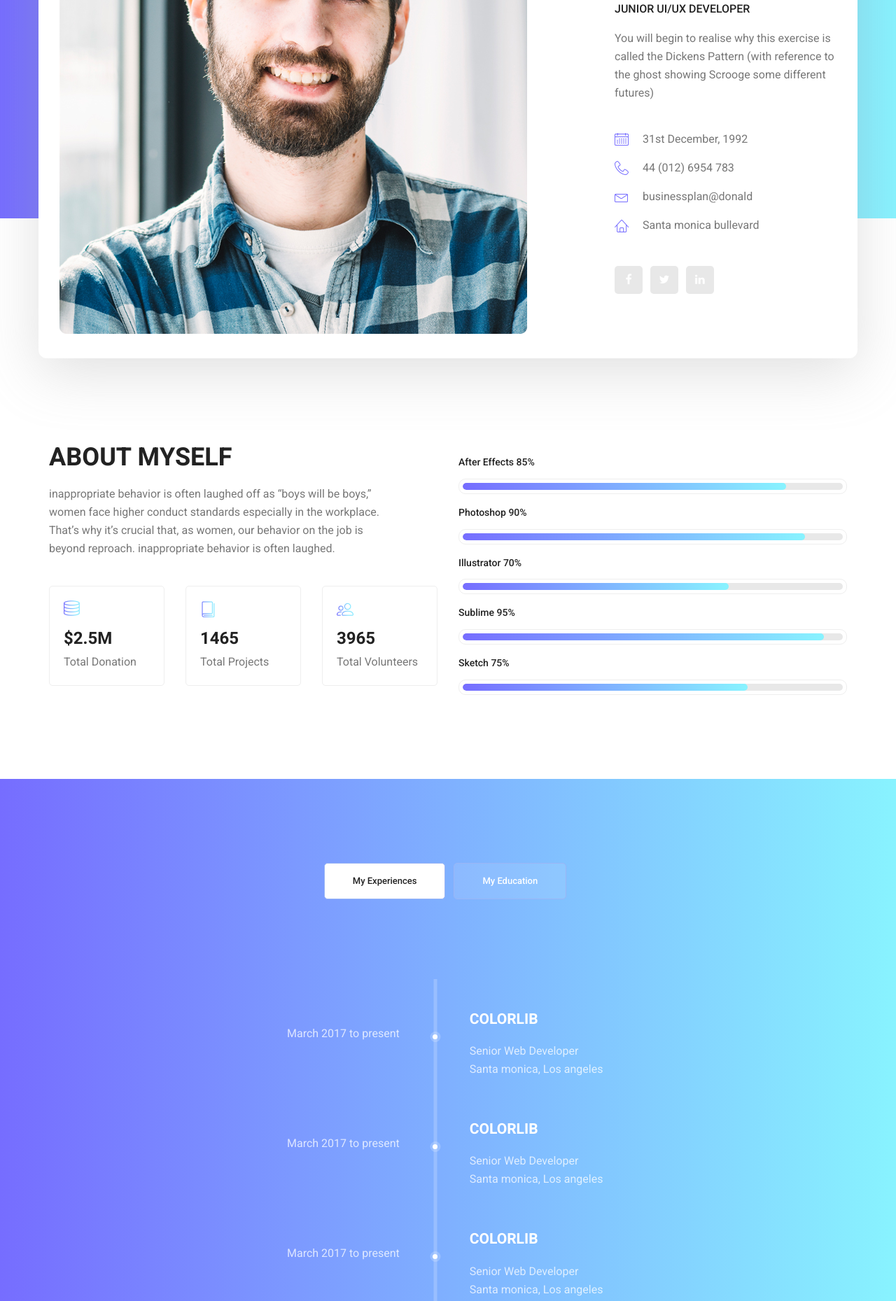
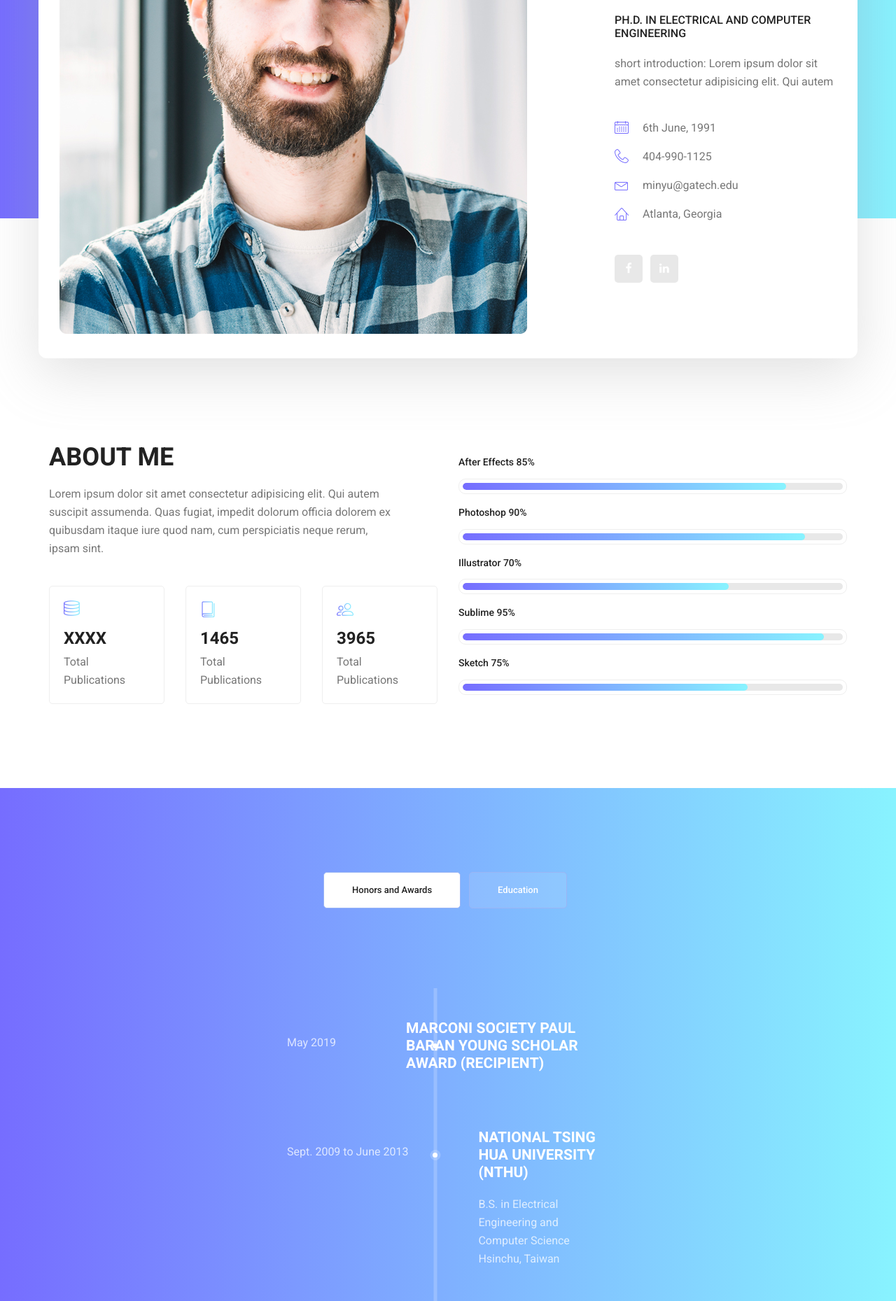
Before and after one commit to sandy8111112004/portfolioMH, a website: page index.html in a window 1280 px wide. Shown: the part 448-2307 px from the top of the page at 70% size. Drawn offline with Linux system fonts and the light colour scheme.

Commit message:
initial updadte

```diff
--- a/index.html
+++ b/index.html
@@ -1,5 +1,6 @@
 <!doctype html>
 <html lang="en">
+
 <head>
 	<!-- Required meta tags -->
 	<meta charset="utf-8">
@@ -19,7 +20,9 @@
 	<!-- main css -->
 	<link rel="stylesheet" href="css/style.css">
 	<link rel="stylesheet" href="css/responsive.css">
+	<link rel='stylesheet' href='css/customize.css'>
 </head>
+
 <body>
 
 	<!--================Header Menu Area =================-->
@@ -29,7 +32,9 @@
 				<div class="container box_1620">
 					<!-- Brand and toggle get grouped for better mobile display -->
 					<a class="navbar-brand logo_h" href="index.html"><img src="img/logo.png" alt=""></a>
-						<button class="navbar-toggler" type="button" data-toggle="collapse" data-target="#navbarSupportedContent" aria-controls="navbarSupportedContent" aria-expanded="false" aria-label="Toggle navigation">
+					<button class="navbar-toggler" type="button" data-toggle="collapse"
+						data-target="#navbarSupportedContent" aria-controls="navbarSupportedContent"
+						aria-expanded="false" aria-label="Toggle navigation">
 						<span class="icon-bar"></span>
 						<span class="icon-bar"></span>
 						<span class="icon-bar"></span>
@@ -41,17 +46,20 @@
 							<li class="nav-item"><a class="nav-link" href="about-us.html">About</a></li>
 							<li class="nav-item"><a class="nav-link" href="services.html">Services</a></li>
 							<li class="nav-item submenu dropdown">
-									<a href="#" class="nav-link dropdown-toggle" data-toggle="dropdown" role="button" aria-haspopup="true" aria-expanded="false">Pages</a>
+								<a href="#" class="nav-link dropdown-toggle" data-toggle="dropdown" role="button"
+									aria-haspopup="true" aria-expanded="false">Pages</a>
 								<ul class="dropdown-menu">
 									<li class="nav-item"><a class="nav-link" href="portfolio.html">Portfolio</a></li>
 									<li class="nav-item"><a class="nav-link" href="elements.html">Elements</a></li>
 								</ul>
 							</li>
 							<li class="nav-item submenu dropdown">
-									<a href="#" class="nav-link dropdown-toggle" data-toggle="dropdown" role="button" aria-haspopup="true" aria-expanded="false">Blog</a>
+								<a href="#" class="nav-link dropdown-toggle" data-toggle="dropdown" role="button"
+									aria-haspopup="true" aria-expanded="false">Blog</a>
 								<ul class="dropdown-menu">
 									<li class="nav-item"><a class="nav-link" href="blog.html">Blog</a></li>
-										<li class="nav-item"><a class="nav-link" href="single-blog.html">Blog Details</a></li>
+									<li class="nav-item"><a class="nav-link" href="single-blog.html">Blog Details</a>
+									</li>
 								</ul>
 							</li>
 							<li class="nav-item"><a class="nav-link" href="contact.html">Contact</a></li>
@@ -70,24 +78,26 @@
 				<div class="banner_content">
 					<div class="media">
 						<div class="d-flex">
-								<img src="img/personal.jpg" alt="">
+							<img src="img/personal.jpg" alt="Min-Yu Huang photo">
 						</div>
 						<div class="media-body">
 							<div class="personal_text">
-									<h6>Hello Everybody, i am</h6>
-									<h3>Donald McKinney</h3>
-									<h4>Junior UI/UX Developer</h4>
-									<p>You will begin to realise why this exercise is called the Dickens Pattern (with reference to the ghost showing Scrooge some different futures)</p>
+								<h6>Hello Everyone, I am</h6>
+								<h3>Min-Yu Huang</h3>
+								<h4>Ph.D. in Electrical and Computer Engineering</h4>
+								<p>short introduction: Lorem ipsum dolor sit amet consectetur adipisicing elit. Qui
+									autem</p>
 								<ul class="list basic_info">
-										<li><a href="#"><i class="lnr lnr-calendar-full"></i> 31st December, 1992</a></li>
-										<li><a href="#"><i class="lnr lnr-phone-handset"></i> 44 (012) 6954 783</a></li>
-										<li><a href="#"><i class="lnr lnr-envelope"></i> businessplan@donald</a></li>
-										<li><a href="#"><i class="lnr lnr-home"></i> Santa monica bullevard</a></li>
+									<li><a href="#"><i class="lnr lnr-calendar-full"></i> 6th June, 1991</a></li>
+									<li><a href="#"><i class="lnr lnr-phone-handset"></i> 404-990-1125</a></li>
+									<li><a href="#"><i class="lnr lnr-envelope"></i> minyu@gatech.edu</a></li>
+									<li><a href="#"><i class="lnr lnr-home"></i> Atlanta, Georgia</a></li>
 								</ul>
 								<ul class="list personal_social">
 									<li><a href="#"><i class="fa fa-facebook"></i></a></li>
-										<li><a href="#"><i class="fa fa-twitter"></i></a></li>
-										<li><a href="#"><i class="fa fa-linkedin"></i></a></li>
+									<!-- <li><a href="#"><i class="fa fa-twitter"></i></a></li> -->
+									<li><a href="https://www.linkedin.com/in/min-yu-huang/" target='_blank'><i
+												class="fa fa-linkedin"></i></a></li>
 								</ul>
 							</div>
 						</div>
@@ -104,28 +114,30 @@
 			<div class="row welcome_inner">
 				<div class="col-lg-6">
 					<div class="welcome_text">
-        					<h4>About Myself</h4>
-        					<p>inappropriate behavior is often laughed off as “boys will be boys,” women face higher conduct standards especially in the workplace. That’s why it’s crucial that, as women, our behavior on the job is beyond reproach. inappropriate behavior is often laughed.</p>
+						<h4>About Me</h4>
+						<p>Lorem ipsum dolor sit amet consectetur adipisicing elit. Qui autem suscipit assumenda. Quas
+							fugiat, impedit dolorum officia dolorem ex quibusdam itaque iure quod nam, cum perspiciatis
+							neque rerum, ipsam sint.</p>
 						<div class="row">
 							<div class="col-md-4">
 								<div class="wel_item">
 									<i class="lnr lnr-database"></i>
-        								<h4>$2.5M</h4>
-        								<p>Total Donation</p>
+									<h4>XXXX</h4>
+									<p>Total Publications</p>
 								</div>
 							</div>
 							<div class="col-md-4">
 								<div class="wel_item">
 									<i class="lnr lnr-book"></i>
 									<h4>1465</h4>
-        								<p>Total Projects</p>
+									<p>Total Publications</p>
 								</div>
 							</div>
 							<div class="col-md-4">
 								<div class="wel_item">
 									<i class="lnr lnr-users"></i>
 									<h4>3965</h4>
-        								<p>Total Volunteers</p>
+									<p>Total Publications</p>
 								</div>
 							</div>
 						</div>
@@ -138,7 +150,8 @@
 								<h4>After Effects <span class="counter">85</span>%</h4>
 								<div class="progress_br">
 									<div class="progress">
-											<div class="progress-bar" role="progressbar" aria-valuenow="85" aria-valuemin="0" aria-valuemax="100"></div>
+										<div class="progress-bar" role="progressbar" aria-valuenow="85"
+											aria-valuemin="0" aria-valuemax="100"></div>
 									</div>
 								</div>
 							</div>
@@ -146,7 +159,8 @@
 								<h4>Photoshop <span class="counter">90</span>%</h4>
 								<div class="progress_br">
 									<div class="progress">
-											<div class="progress-bar" role="progressbar" aria-valuenow="90" aria-valuemin="0" aria-valuemax="100"></div>
+										<div class="progress-bar" role="progressbar" aria-valuenow="90"
+											aria-valuemin="0" aria-valuemax="100"></div>
 									</div>
 								</div>
 							</div>
@@ -154,7 +168,8 @@
 								<h4>Illustrator <span class="counter">70</span>%</h4>
 								<div class="progress_br">
 									<div class="progress">
-											<div class="progress-bar" role="progressbar" aria-valuenow="70" aria-valuemin="0" aria-valuemax="100"></div>
+										<div class="progress-bar" role="progressbar" aria-valuenow="70"
+											aria-valuemin="0" aria-valuemax="100"></div>
 									</div>
 								</div>
 							</div>
@@ -162,7 +177,8 @@
 								<h4>Sublime <span class="counter">95</span>%</h4>
 								<div class="progress_br">
 									<div class="progress">
-											<div class="progress-bar" role="progressbar" aria-valuenow="95" aria-valuemin="0" aria-valuemax="100"></div>
+										<div class="progress-bar" role="progressbar" aria-valuenow="95"
+											aria-valuemin="0" aria-valuemax="100"></div>
 									</div>
 								</div>
 							</div>
@@ -170,7 +186,8 @@
 								<h4>Sketch <span class="counter">75</span>%</h4>
 								<div class="progress_br">
 									<div class="progress">
-											<div class="progress-bar" role="progressbar" aria-valuenow="75" aria-valuemin="0" aria-valuemax="100"></div>
+										<div class="progress-bar" role="progressbar" aria-valuenow="75"
+											aria-valuemin="0" aria-valuemax="100"></div>
 									</div>
 								</div>
 							</div>
@@ -188,10 +205,12 @@
 			<div class="tabs_inner">
 				<ul class="nav nav-tabs" id="myTab" role="tablist">
 					<li class="nav-item">
-							<a class="nav-link active" id="home-tab" data-toggle="tab" href="#home" role="tab" aria-controls="home" aria-selected="true">My Experiences</a>
+						<a class="nav-link active" id="home-tab" data-toggle="tab" href="#home" role="tab"
+							aria-controls="home" aria-selected="true">Honors and Awards</a>
 					</li>
 					<li class="nav-item">
-							<a class="nav-link" id="profile-tab" data-toggle="tab" href="#profile" role="tab" aria-controls="profile" aria-selected="false">My Education</a>
+						<a class="nav-link" id="profile-tab" data-toggle="tab" href="#profile" role="tab"
+							aria-controls="profile" aria-selected="false">Education</a>
 					</li>
 				</ul>
 				<div class="tab-content" id="myTabContent">
@@ -201,11 +220,11 @@
 								<span></span>
 								<div class="media">
 									<div class="d-flex">
-											<p>March 2017 to present</p>
+										<p>May 2019</p>
 									</div>
 									<div class="media-body">
-											<h4>Colorlib</h4>
-											<p>Senior Web Developer <br />Santa monica, Los angeles</p>
+										<h4>Marconi Society Paul Baran Young Scholar Award (recipient)</h4>
+										<!-- <p>Ph.D. in Electrical and Computer Engineering<br />Atlanta, GA, USA</p> -->
 									</div>
 								</div>
 							</li>
@@ -213,11 +232,11 @@
 								<span></span>
 								<div class="media">
 									<div class="d-flex">
-											<p>March 2017 to present</p>
+										<p>Sept. 2009 to June 2013</p>
 									</div>
 									<div class="media-body">
-											<h4>Colorlib</h4>
-											<p>Senior Web Developer <br />Santa monica, Los angeles</p>
+										<h4>National Tsing Hua University (NTHU)</h4>
+										<p>B.S. in Electrical Engineering and Computer Science<br />Hsinchu, Taiwan</p>
 									</div>
 								</div>
 							</li>
@@ -241,11 +260,11 @@
 								<span></span>
 								<div class="media">
 									<div class="d-flex">
-											<p>March 2017 to present</p>
+										<p>Aug. 2014 to present</p>
 									</div>
 									<div class="media-body">
-											<h4>Colorlib</h4>
-											<p>Senior Web Developer <br />Santa monica, Los angeles</p>
+										<h4>Georgia Institue of Technology</h4>
+										<p>Ph.D. in Electrical and Computer Engineering<br />Atlanta, GA, USA</p>
 									</div>
 								</div>
 							</li>
@@ -253,26 +272,15 @@
 								<span></span>
 								<div class="media">
 									<div class="d-flex">
-											<p>March 2017 to present</p>
+										<p>Sept. 2009 to June 2013</p>
 									</div>
 									<div class="media-body">
-											<h4>Colorlib</h4>
-											<p>Senior Web Developer <br />Santa monica, Los angeles</p>
+										<h4>National Tsing Hua University (NTHU)</h4>
+										<p>B.S. in Electrical Engineering and Computer Science<br />Hsinchu, Taiwan</p>
 									</div>
 								</div>
 							</li>
-								<li>
-								<span></span>
-									<div class="media">
-										<div class="d-flex">
-											<p>March 2017 to present</p>
-										</div>
-										<div class="media-body">
-											<h4>Colorlib</h4>
-											<p>Senior Web Developer <br />Santa monica, Los angeles</p>
-										</div>
-									</div>
-								</li>
+
 						</ul>
 					</div>
 				</div>
@@ -285,29 +293,29 @@
 	<section class="feature_area p_120">
 		<div class="container">
 			<div class="main_title">
-        			<h2>offerings to my clients</h2>
-        			<p>If you are looking at blank cassettes on the web, you may be very confused at the difference in price. You may see some for as low as $.17 each.</p>
+				<h2>Research Interets</h2>
+				<p>Quick introduction to your research: Lorem ipsum dolor sit amet consectetur adipisicing elit. Ab non beatae debitis, neque in ex facilis expedita saepe tempora earum at molestias dignissimos numquam cumque repellendus ipsa quaerat voluptatibus! Porro.</p>
 			</div>
 			<div class="feature_inner row">
 				<div class="col-lg-4 col-md-6">
 					<div class="feature_item">
 						<i class="flaticon-city"></i>
-        					<h4>Architecture</h4>
-        					<p>If you are looking at blank cassettes on the web, you may be very confused at the difference in price. You may see some for as low as $17 each.</p>
+						<h4>topic 1</h4>
+						<p>Lorem ipsum, dolor sit amet consectetur adipisicing elit. Quaerat quo iure maxime facere velit cupiditate tenetur libero sed, temporibus quidem, harum ea amet culpa ipsum dignissimos quisquam adipisci cumque eos.</p>
 					</div>
 				</div>
 				<div class="col-lg-4 col-md-6">
 					<div class="feature_item">
 						<i class="flaticon-skyline"></i>
-        					<h4>Interior Design</h4>
-        					<p>If you are looking at blank cassettes on the web, you may be very confused at the difference in price. You may see some for as low as $17 each.</p>
+						<h4>topic 2</h4>
+						<p>Lorem ipsum dolor sit amet consectetur adipisicing elit. Quia commodi hic sit. Ab, fugit porro sequi nisi est neque, facilis explicabo impedit ullam cumque unde amet aliquam perferendis modi at.</p>
 					</div>
 				</div>
 				<div class="col-lg-4 col-md-6">
 					<div class="feature_item">
 						<i class="flaticon-sketch"></i>
-        					<h4>Concept Design</h4>
-        					<p>If you are looking at blank cassettes on the web, you may be very confused at the difference in price. You may see some for as low as $17 each.</p>
+						<h4>Topic 3</h4>
+						<p>Lorem ipsum dolor sit amet consectetur adipisicing elit. Ut neque ipsum velit atque ipsam asperiores, est porro perferendis cupiditate, vel, voluptatibus exercitationem doloribus modi. Impedit alias expedita perferendis numquam atque!</p>
 					</div>
 				</div>
 			</div>
@@ -319,8 +327,8 @@
 	<section class="home_gallery_area p_120">
 		<div class="container">
 			<div class="main_title">
-        			<h2>Our Latest Featured Projects</h2>
-        			<p>Who are in extremely love with eco friendly system.</p>
+				<h2>Latest News</h2>
+				<p>A short banner!!!!!!!!!!!!!!!!!!!!!</p>
 			</div>
 			<div class="isotope_fillter">
 				<ul class="gallery_filter list">
@@ -338,7 +346,8 @@
 					<div class="h_gallery_item">
 						<div class="g_img_item">
 							<img class="img-fluid" src="img/gallery/project-1.jpg" alt="">
-        						<a class="light" href="img/gallery/project-1.jpg"><img src="img/gallery/icon.png" alt=""></a>
+							<a class="light" href="img/gallery/project-1.jpg"><img src="img/gallery/icon.png"
+									alt=""></a>
 						</div>
 						<div class="g_item_text">
 							<h4>3D Helmet Design</h4>
@@ -350,7 +359,8 @@
 					<div class="h_gallery_item">
 						<div class="g_img_item">
 							<img class="img-fluid" src="img/gallery/project-2.jpg" alt="">
-        						<a class="light" href="img/gallery/project-2.jpg"><img src="img/gallery/icon.png" alt=""></a>
+							<a class="light" href="img/gallery/project-2.jpg"><img src="img/gallery/icon.png"
+									alt=""></a>
 						</div>
 						<div class="g_item_text">
 							<h4>2D Vinyl Design</h4>
@@ -362,7 +372,8 @@
 					<div class="h_gallery_item">
 						<div class="g_img_item">
 							<img class="img-fluid" src="img/gallery/project-3.jpg" alt="">
-        						<a class="light" href="img/gallery/project-3.jpg"><img src="img/gallery/icon.png" alt=""></a>
+							<a class="light" href="img/gallery/project-3.jpg"><img src="img/gallery/icon.png"
+									alt=""></a>
 						</div>
 						<div class="g_item_text">
 							<h4>Creative Poster Design</h4>
@@ -374,7 +385,8 @@
 					<div class="h_gallery_item">
 						<div class="g_img_item">
 							<img class="img-fluid" src="img/gallery/project-4.jpg" alt="">
-        						<a class="light" href="img/gallery/project-4.jpg"><img src="img/gallery/icon.png" alt=""></a>
+							<a class="light" href="img/gallery/project-4.jpg"><img src="img/gallery/icon.png"
+									alt=""></a>
 						</div>
 						<div class="g_item_text">
 							<h4>Embosed Logo Design</h4>
@@ -386,7 +398,8 @@
 					<div class="h_gallery_item">
 						<div class="g_img_item">
 							<img class="img-fluid" src="img/gallery/project-5.jpg" alt="">
-        						<a class="light" href="img/gallery/project-5.jpg"><img src="img/gallery/icon.png" alt=""></a>
+							<a class="light" href="img/gallery/project-5.jpg"><img src="img/gallery/icon.png"
+									alt=""></a>
 						</div>
 						<div class="g_item_text">
 							<h4>3D Disposable Bottle</h4>
@@ -398,7 +411,8 @@
 					<div class="h_gallery_item">
 						<div class="g_img_item">
 							<img class="img-fluid" src="img/gallery/project-6.jpg" alt="">
-        						<a class="light" href="img/gallery/project-6.jpg"><img src="img/gallery/icon.png" alt=""></a>
+							<a class="light" href="img/gallery/project-6.jpg"><img src="img/gallery/icon.png"
+									alt=""></a>
 						</div>
 						<div class="g_item_text">
 							<h4>3D Logo Design</h4>
@@ -408,7 +422,7 @@
 				</div>
 			</div>
 			<div class="more_btn">
-        			<a class="main_btn" href="#">Load More Items</a>
+				<a class="main_btn" href="#">Learn More</a>
 			</div>
 		</div>
 	</section>
@@ -419,13 +433,15 @@
 		<div class="container">
 			<div class="main_title">
 				<h2>Testimonials</h2>
-        			<p>If you are looking at blank cassettes on the web, you may be very confused at the difference in price. You may see some for as low as $.17 each.</p>
+				<p>If you are looking at blank cassettes on the web, you may be very confused at the difference in
+					price. You may see some for as low as $.17 each.</p>
 			</div>
 			<div class="testi_inner">
 				<div class="testi_slider owl-carousel">
 					<div class="item">
 						<div class="testi_item">
-								<p>As conscious traveling Paup ers we must always be oncerned about our dear Mother Earth. If you think about it, you travel across her face</p>
+							<p>As conscious traveling Paup ers we must always be oncerned about our dear Mother Earth.
+								If you think about it, you travel across her face</p>
 							<h4>Fanny Spencer</h4>
 							<a href="#"><i class="fa fa-star"></i></a>
 							<a href="#"><i class="fa fa-star"></i></a>
@@ -436,7 +452,8 @@
 					</div>
 					<div class="item">
 						<div class="testi_item">
-								<p>As conscious traveling Paup ers we must always be oncerned about our dear Mother Earth. If you think about it, you travel across her face</p>
+							<p>As conscious traveling Paup ers we must always be oncerned about our dear Mother Earth.
+								If you think about it, you travel across her face</p>
 							<h4>Fanny Spencer</h4>
 							<a href="#"><i class="fa fa-star"></i></a>
 							<a href="#"><i class="fa fa-star"></i></a>
@@ -447,7 +464,8 @@
 					</div>
 					<div class="item">
 						<div class="testi_item">
-								<p>As conscious traveling Paup ers we must always be oncerned about our dear Mother Earth. If you think about it, you travel across her face</p>
+							<p>As conscious traveling Paup ers we must always be oncerned about our dear Mother Earth.
+								If you think about it, you travel across her face</p>
 							<h4>Fanny Spencer</h4>
 							<a href="#"><i class="fa fa-star"></i></a>
 							<a href="#"><i class="fa fa-star"></i></a>
@@ -471,28 +489,38 @@
 						<div class="f_title">
 							<h3>About Me</h3>
 						</div>
-        					<p>Do you want to be even more successful? Learn to love learning and growth. The more effort you put into improving your skills,</p>
-        					<p><!-- Link back to Colorlib can't be removed. Template is licensed under CC BY 3.0. -->
-Copyright &copy;<script>document.write(new Date().getFullYear());</script> All rights reserved | This template is made with <i class="fa fa-heart-o" aria-hidden="true"></i> by <a href="https://colorlib.com" target="_blank">Colorlib</a>
-<!-- Link back to Colorlib can't be removed. Template is licensed under CC BY 3.0. --></p>
+						<p>Do you want to be even more successful? Learn to love learning and growth. The more effort
+							you put into improving your skills,</p>
+						<p>
+							<!-- Link back to Colorlib can't be removed. Template is licensed under CC BY 3.0. -->
+							Copyright &copy;
+							<script>document.write(new Date().getFullYear());</script> All rights reserved | This
+							template is made with <i class="fa fa-heart-o" aria-hidden="true"></i> by <a
+								href="https://colorlib.com" target="_blank">Colorlib</a>
+							<!-- Link back to Colorlib can't be removed. Template is licensed under CC BY 3.0. -->
+						</p>
 					</aside>
 				</div>
 				<div class="col-lg-5 col-sm-6">
-        				<aside class="f_widget news_widget">
+					<!-- <aside class="f_widget news_widget">
 						<div class="f_title">
 							<h3>Newsletter</h3>
 						</div>
 						<p>Stay updated with our latest trends</p>
 						<div id="mc_embed_signup">
-                                <form target="_blank" action="https://spondonit.us12.list-manage.com/subscribe/post?u=1462626880ade1ac87bd9c93a&amp;id=92a4423d01" method="get" class="subscribe_form relative">
+							<form target="_blank"
+								action="https://spondonit.us12.list-manage.com/subscribe/post?u=1462626880ade1ac87bd9c93a&amp;id=92a4423d01"
+								method="get" class="subscribe_form relative">
 								<div class="input-group d-flex flex-row">
-                                        <input name="EMAIL" placeholder="Enter email address" onfocus="this.placeholder = ''" onblur="this.placeholder = 'Email Address '" required="" type="email">
+									<input name="EMAIL" placeholder="Enter email address"
+										onfocus="this.placeholder = ''" onblur="this.placeholder = 'Email Address '"
+										required="" type="email">
 									<button class="btn sub-btn"><span class="lnr lnr-arrow-right"></span></button>
 								</div>
 								<div class="mt-10 info"></div>
 							</form>
 						</div>
-        				</aside>
+					</aside> -->
 				</div>
 				<div class="col-lg-2">
 					<aside class="f_widget social_widget">
@@ -536,4 +564,5 @@ Copyright &copy;<script>document.write(new Date().getFullYear());</script> All r
 	<script src="js/mail-script.js"></script>
 	<script src="js/theme.js"></script>
 </body>
+
 </html>
--- /dev/null
+++ b/scss/main.scss
@@ -0,0 +1 @@
+@import 'customize';
```
Also changed, not shown: package.json (added, +26 -0 lines), css/customize.css (added), img/personal_large.jpg (added), scss/_customize.scss (added). Lines whose indentation alone changed are shown as unchanged.
